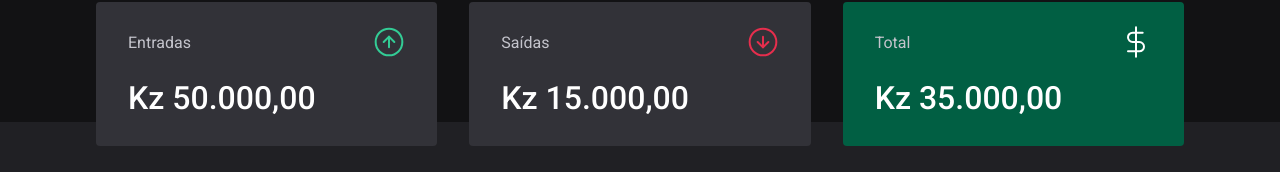
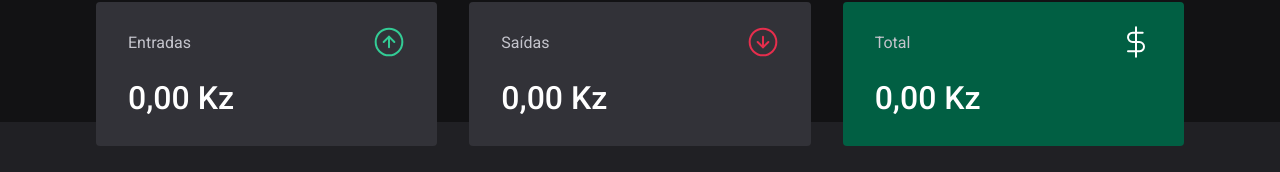
Before and after one commit to aristidesquetajr/dtmoney, a React (Vite) app: page / in a window 1280 px wide. Shown: the part 150-322 px from the top of the page. Built offline with nearby package versions, Linux system fonts and the light colour scheme; no server answers; what miragejs would draw is missing.

Commit message:
feat: calculate summary

```diff
--- a/src/components/Summary/index.tsx
+++ b/src/components/Summary/index.tsx
@@ -9,6 +9,25 @@
 export function Summary() {
   const { transactions } = useContext(TransactionsContext)
 
+  const { deposits, withdraws, total } = transactions.reduce(
+    (acc, transaction) => {
+      if (transaction.type === 'deposit') {
+        acc.deposits += transaction.amount
+        acc.total += transaction.amount
+      } else {
+        acc.withdraws += transaction.amount
+        acc.total -= transaction.amount
+      }
+
+      return acc
+    },
+    {
+      deposits: 0,
+      withdraws: 0,
+      total: 0,
+    },
+  )
+
   return (
     <Container>
       <div>
@@ -16,7 +35,12 @@
           <p>Entradas</p>
           <img src={incomeImg} alt="Entradas" />
         </header>
-        <strong>Kz 50.000,00</strong>
+        <strong>
+          {new Intl.NumberFormat('pt-AO', {
+            style: 'currency',
+            currency: 'AOA',
+          }).format(deposits)}
+        </strong>
       </div>
 
       <div>
@@ -24,7 +48,12 @@
           <p>Saídas</p>
           <img src={outcomeImg} alt="Saídas" />
         </header>
-        <strong>Kz 15.000,00</strong>
+        <strong>
+          {new Intl.NumberFormat('pt-AO', {
+            style: 'currency',
+            currency: 'AOA',
+          }).format(withdraws)}
+        </strong>
       </div>
 
       <div>
@@ -32,7 +61,12 @@
           <p>Total</p>
           <img src={totalImg} alt="Total" />
         </header>
-        <strong>Kz 35.000,00</strong>
+        <strong>
+          {new Intl.NumberFormat('pt-Ao', {
+            style: 'currency',
+            currency: 'AOA',
+          }).format(total)}
+        </strong>
       </div>
     </Container>
   )
--- a/src/components/Summary/styles.ts
+++ b/src/components/Summary/styles.ts
@@ -25,6 +25,7 @@
       font-weight: 500;
       line-height: 3rem;
       color: var(--white);
+      line-break: anywhere;
     }
 
     &:last-child {
```
